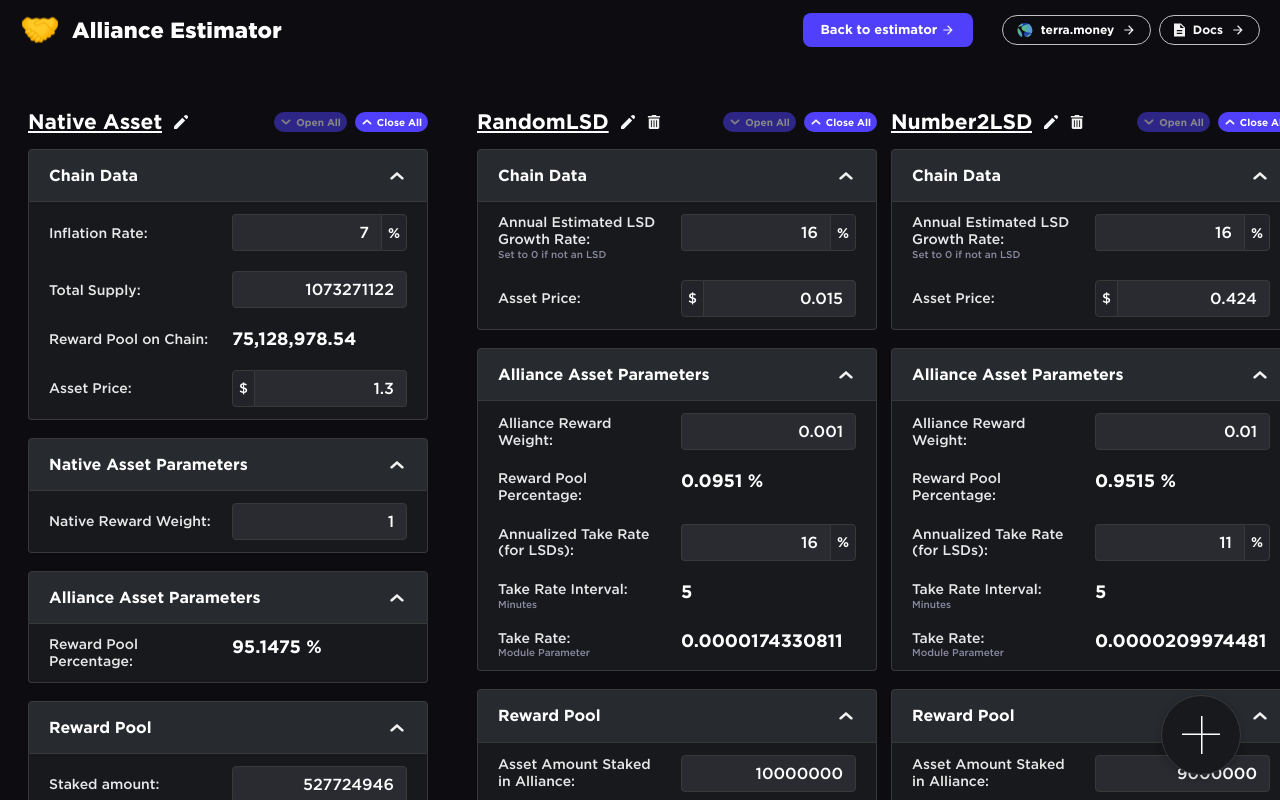
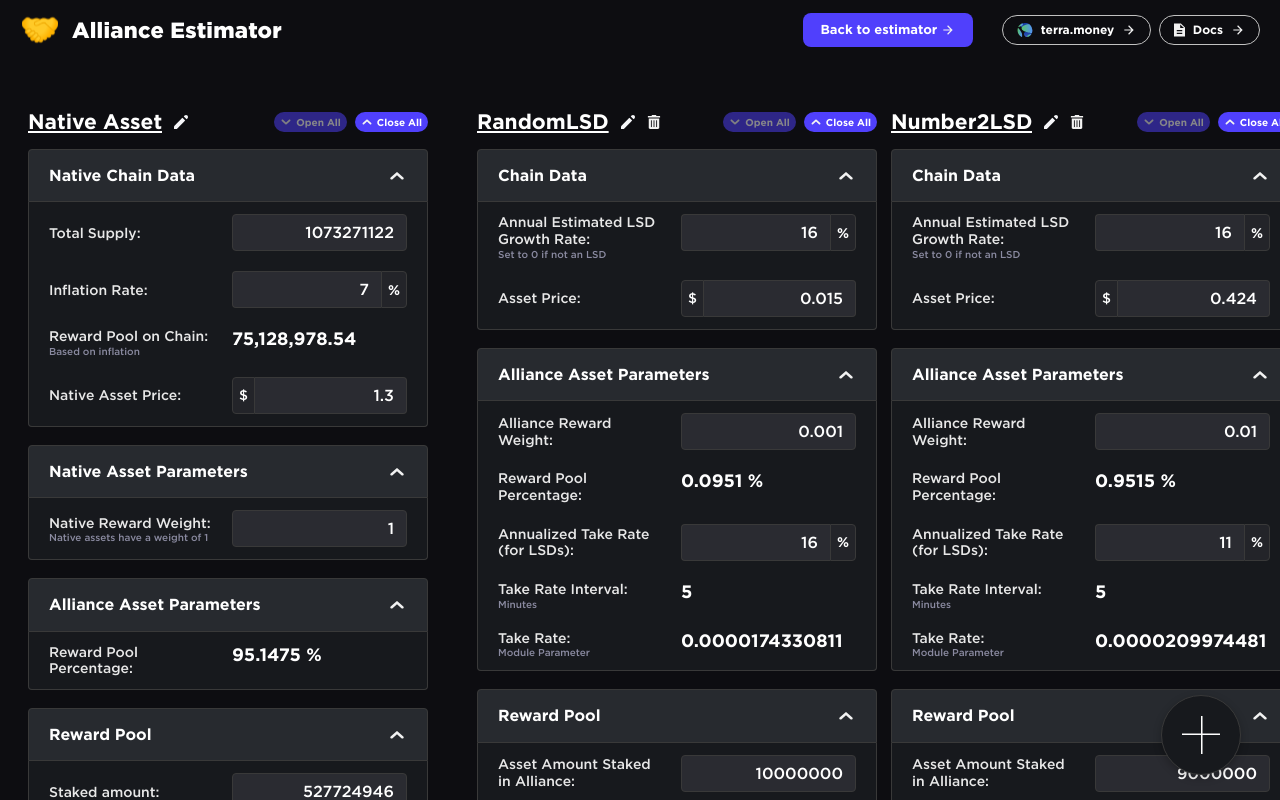
Before and after one commit to terra-money/alliance-estimator, a React (Create React App) app: page /mock-data in a window 1280 px wide. Shown: the top 800 px of the page. Built offline with nearby package versions, Linux system fonts and the light colour scheme.

Commit message:
Update native.ts

```diff
--- a/src/data/native.ts
+++ b/src/data/native.ts
@@ -46,35 +46,38 @@
 };
 
 export const nativeFields: NativeField[] = [
+
   {
-    group: "Chain Data",
+    group: "Native Chain Data",
+    name: "totalTokenSupply",
+    label: "Total Supply",
+    input: true,
+  },
+  {
+    group: "Native Chain Data",
     name: "inflationRate",
     label: "Inflation Rate",
     input: true,
     inputSuffix: "%",
   },
   {
-    group: "Chain Data",
-    name: "totalTokenSupply",
-    label: "Total Supply",
-    input: true,
-  },
-  {
-    group: "Chain Data",
+    group: "Native Chain Data",
     name: "rewardPoolOnNativeChain",
     label: "Reward Pool on Chain",
+    secondaryLabel: "Based on inflation",
     input: false,
   },
   {
-    group: "Chain Data",
+    group: "Native Chain Data",
     name: "assetPrice",
-    label: "Asset Price",
+    label: "Native Asset Price",
     input: true,
     inputPrefix: "$",
   },
   {
     group: "Native Asset Parameters",
     label: "Native Reward Weight",
+    secondaryLabel: "Native assets have a weight of 1",
     input: true,
     name: "allianceRewardWeight",
   },
```
